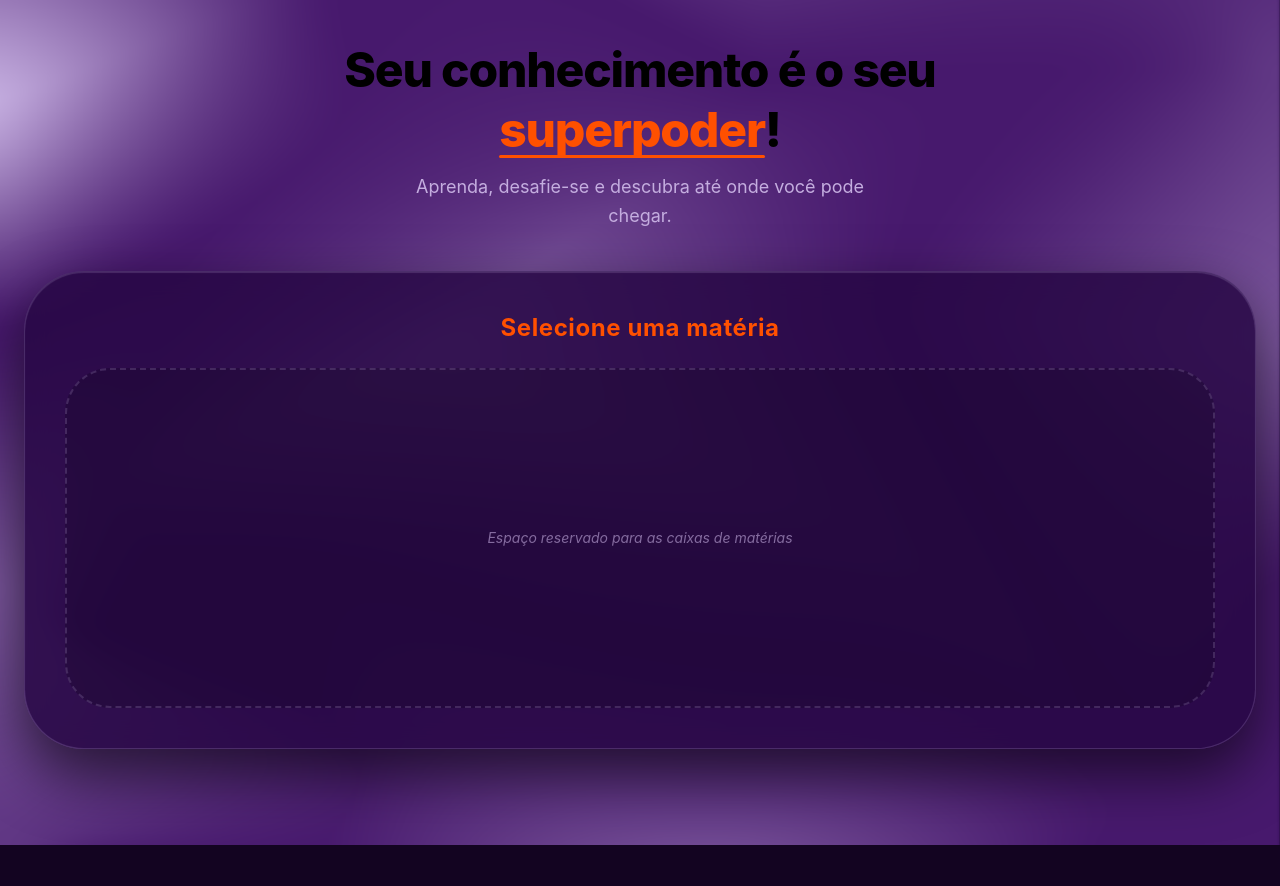
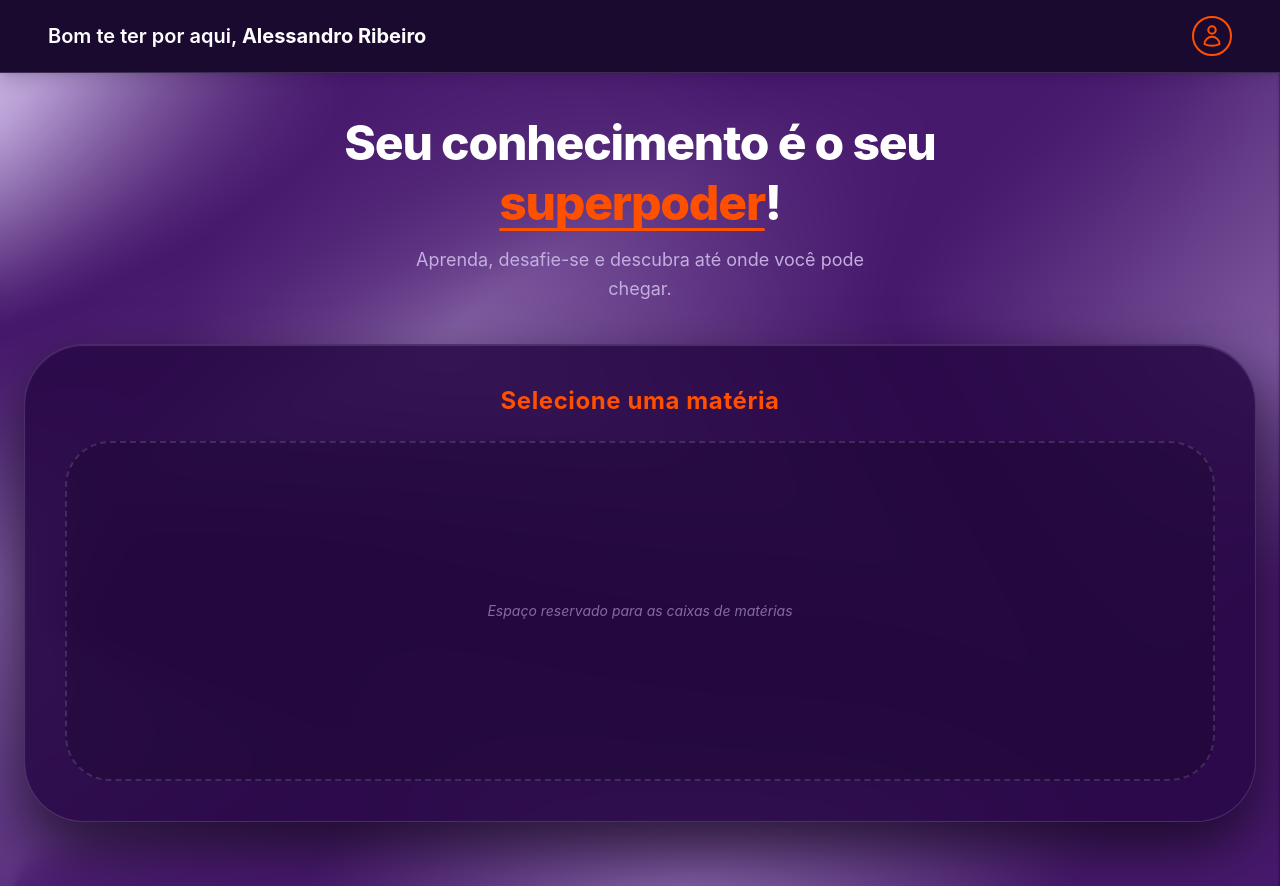
Before and after one commit to Isabela-Jorge/Quiz-Educacional-, a React (Vite) app: page / in a window 1280 px wide. Before the commit the page ends 845 px from the top, so only its background shows below. Built offline with nearby package versions, Linux system fonts and the light colour scheme.

Commit message:
Explicação breve do que alteraste

```diff
--- a/src/Home.jsx
+++ b/src/Home.jsx
@@ -1,34 +1,58 @@
 import React from 'react';
 
-export default function Home() {
+export default function Home({ userName = "Alessandro Ribeiro" }) {
   return (
-    <div className="min-h-screen text-off-white relative flex flex-col justify-start items-center py-8 px-4 sm:px-6">
-      <main className="w-full max-w-7xl flex flex-col items-center justify-start z-10 pb-16">
+    <div className="min-h-screen text-white relative flex flex-col justify-start items-center">
+
+      {/* Barra do Topo */}
+      <div className="w-full bg-[var(--color-brand-header)] border-b border-[var(--color-brand-purple-light)]/20 px-6 sm:px-12 py-4 flex items-center justify-between shadow-lg z-20">
+        <span className="text-base sm:text-lg md:text-xl font-semibold text-white">
+          Bom te ter por aqui, <span className="font-bold">{userName}</span>
+        </span>
+        <div className="flex items-center justify-center w-9 h-9 sm:w-10 sm:h-10 rounded-full border-2 border-[var(--color-brand-orange)] text-[var(--color-brand-orange)] shrink-0 ml-4">
+          <svg
+            xmlns="http://www.w3.org/2000/svg"
+            fill="none"
+            viewBox="0 0 24 24"
+            strokeWidth={2}
+            stroke="currentColor"
+            className="w-5 h-5 sm:w-6 sm:h-6"
+          >
+            <path
+              strokeLinecap="round"
+              strokeLinejoin="round"
+              d="M15.75 6a3.75 3.75 0 11-7.5 0 3.75 3.75 0 017.5 0zM4.501 20.118a7.5 7.5 0 0114.998 0A17.933 17.933 0 0112 21.75c-2.676 0-5.216-.584-7.499-1.632z"
+            />
+          </svg>
+        </div>
+      </div>
+
+      <main className="w-full max-w-7xl flex flex-col items-center justify-start z-10 py-8 px-4 sm:px-6 pb-16">
 
         {/* Cabeçalho */}
         <header className="text-center mb-8 md:mb-10 max-w-3xl px-4 mt-2">
-          <h1 className="text-2xl sm:text-3xl md:text-4xl lg:text-5xl font-extrabold text-off-white tracking-tight leading-tight mb-3">
+          <h1 className="text-2xl sm:text-3xl md:text-4xl lg:text-5xl font-extrabold text-white tracking-tight leading-tight mb-3">
             Seu conhecimento é o seu{' '}
             <span className="highlight-underline">
               superpoder
             </span>
             !
           </h1>
-          <p className="text-sm sm:text-base md:text-lg text-[#C4ADDF] font-normal max-w-lg mx-auto leading-relaxed">
+          <p className="text-sm sm:text-base md:text-lg text-[var(--color-brand-purple-light)] font-normal max-w-lg mx-auto leading-relaxed">
             Aprenda, desafie-se e descubra até onde você pode chegar.
           </p>
         </header>
 
         {/* Seção das Matérias */}
-        <section className="subject-card-container w-full bg-[#270845]/85 backdrop-blur-md border border-[#C4ADDF]/20 rounded-[45px] sm:rounded-[60px] p-6 sm:p-10 shadow-2xl transition-all duration-300">
+        <section className="subject-card-container w-full bg-[var(--color-brand-card)]/85 backdrop-blur-md border border-[var(--color-brand-purple-light)]/20 rounded-[45px] sm:rounded-[60px] p-6 sm:p-10 shadow-2xl transition-all duration-300">
           <div className="text-center mb-6">
-            <h2 className="text-lg sm:text-xl md:text-2xl font-bold text-[#FF5000] tracking-wide">
+            <h2 className="text-lg sm:text-xl md:text-2xl font-bold text-[var(--color-brand-orange)] tracking-wide">
               Selecione uma matéria
             </h2>
           </div>
 
-          <div className="w-full min-h-[280px] sm:min-h-[340px] flex items-center justify-center border-2 border-dashed border-[#C4ADDF]/20 rounded-[35px] sm:rounded-[45px] bg-[#130421]/30 p-6">
-            <p className="text-xs sm:text-sm text-[#C4ADDF]/60 text-center italic">
+          <div className="w-full min-h-[280px] sm:min-h-[340px] flex items-center justify-center border-2 border-dashed border-[var(--color-brand-purple-light)]/20 rounded-[35px] sm:rounded-[45px] bg-[var(--color-brand-bg)]/30 p-6">
+            <p className="text-xs sm:text-sm text-[var(--color-brand-purple-light)]/60 text-center italic">
               Espaço reservado para as caixas de matérias
             </p>
           </div>
--- a/src/index.css
+++ b/src/index.css
@@ -1,9 +1,18 @@
 @import "tailwindcss";
+
+/* Variáveis globais de cores */
+:root {
+  --color-brand-bg: #130421;
+  --color-brand-header: #1b0a30;
+  --color-brand-card: #270845;
+  --color-brand-orange: #FF5000;
+  --color-brand-purple-light: #C4ADDF;
+}
 
 html, body {
   margin: 0;
   padding: 0;
-  background-color: #130421;
+  background-color: var(--color-brand-bg);
   font-family: 'Inter', sans-serif;
   min-height: 100vh;
   overflow-x: hidden;
@@ -32,7 +41,7 @@ body {
 .highlight-underline {
   position: relative;
   display: inline-block;
-  color: #FF5000;
+  color: var(--color-brand-orange);
 }
 
 .highlight-underline::after {
@@ -42,6 +51,6 @@ body {
   left: 0;
   width: 100%;
   height: 3px;
-  background-color: #FF5000;
+  background-color: var(--color-brand-orange);
   border-radius: 2px;
 }
```
